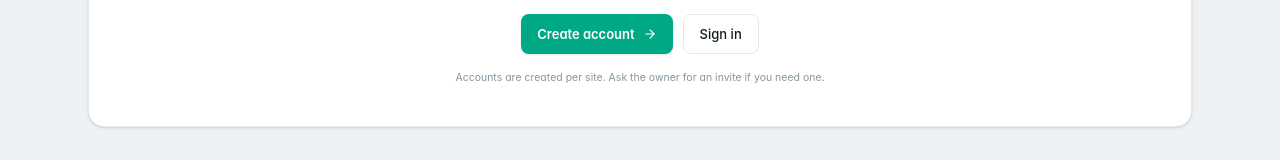
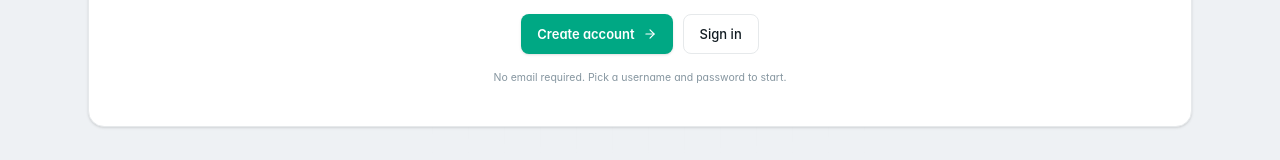
Before and after one commit to anasprm/relay-messenger, a Next.js app in the folder web/: page / in a window 1280 px wide. Shown: the part 2133-2293 px from the top of the page. Built offline with nearby package versions, Linux system fonts and the light colour scheme; no server answers.

Commit message:
copy: neutral sign-up hint on the welcome page

```diff
--- a/web/components/marketing/WelcomeScreen.tsx
+++ b/web/components/marketing/WelcomeScreen.tsx
@@ -447,7 +447,7 @@ export function WelcomeScreen() {
                 </Link>
               </div>
               <p className="mt-4 text-[10.5px] text-faint">
-                Accounts are created per site. Ask the owner for an invite if you need one.
+                No email required. Pick a username and password to start.
               </p>
             </div>
           </div>
```
